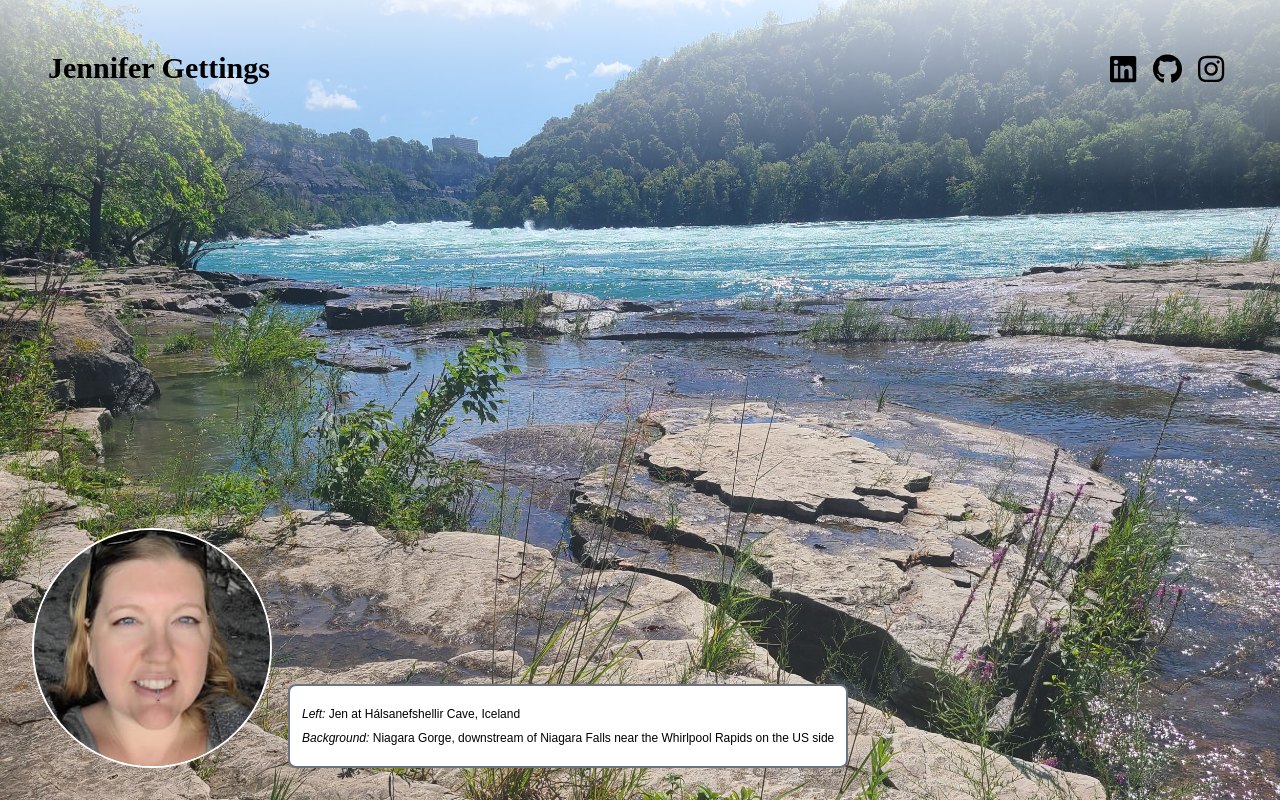
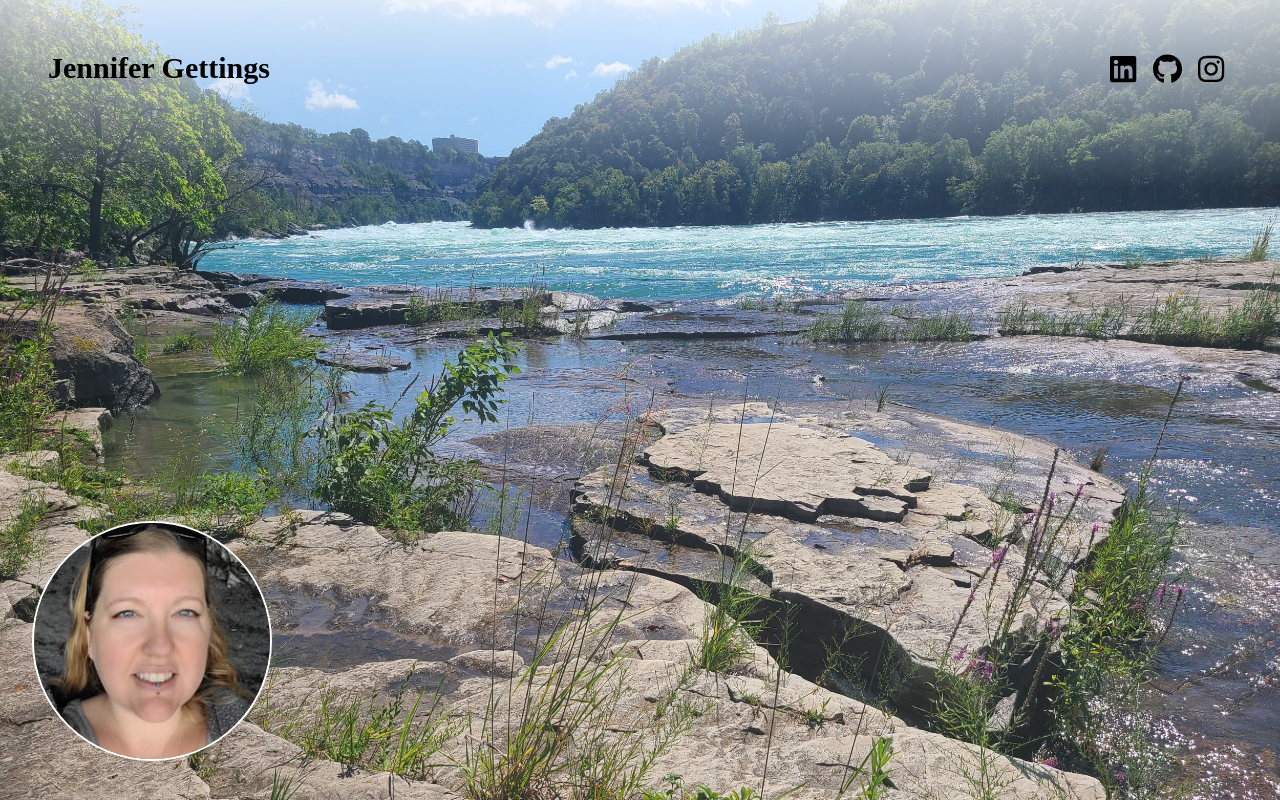
Before and after one commit to jgettings/htdocs, a React (Vite) app: page / in a window 1280 px wide. Built offline with nearby package versions, Linux system fonts and the light colour scheme; a web font is replaced by a local one.

Commit message:
Redo footer

```diff
--- a/package.json
+++ b/package.json
@@ -24,6 +24,7 @@
     "flowbite-react": "^0.10.1",
     "react": "^18.3.1",
     "react-dom": "^18.3.1",
+    "usehooks-ts": "^3.1.0",
     "vite": "^5.3.4"
   },
   "devDependencies": {
--- a/src/components/Footer.tsx
+++ b/src/components/Footer.tsx
@@ -1,35 +1,45 @@
-import { Avatar } from 'flowbite-react';
+import { Avatar, Popover } from 'flowbite-react';
+import { useMediaQuery } from 'usehooks-ts';
 import DescriptionBox from 'components/DescriptionBox';
-import FlyIn from 'components/FlyIn';
 
-const Footer: React.FC = () => (
+const Footer: React.FC = () => {
+  const isDesktop = useMediaQuery('(min-width: 768px)');
+
+  return (
     <footer className="p-8 text-center md:text-left">
-    <figure className="grid grid-flow-row justify-items-center gap-4 md:grid-cols-[auto_1fr] md:items-end md:justify-items-start">
+      <figure className="md:w-fit">
+        <Popover
+          placement={isDesktop ? 'right' : 'top'}
+          trigger="click"
+          arrow={false}
+          content={
+            <figcaption>
+              <DescriptionBox>
+                <p className="my-2 text-xs">
+                  {isDesktop ? 'Left: ' : 'Below: '}
+                  Jen at Hálsanefshellir Cave, Iceland
+                </p>
+                <p className="my-2 text-xs">
+                  <em>Background:</em> Niagara Gorge, downstream of Niagara
+                  Falls near the Whirlpool Rapids on the US side
+                </p>
+              </DescriptionBox>
+            </figcaption>
+          }
+        >
+          <button type="button" title="click for photo info">
             <Avatar
               tabIndex={0}
-        className="peer"
               img="images/avatar.jpg"
               rounded
               size="xl"
               alt="Jen - close up of face, in a cave on a black sand beach in Iceland"
             />
-      <FlyIn>
-        <figcaption>
-          <DescriptionBox>
-            <p className="my-2 text-xs">
-              <em className="hidden md:inline">Left: </em>
-              <em className="inline md:hidden">Above: </em>
-              Jen at Hálsanefshellir Cave, Iceland
-            </p>
-            <p className="my-2 text-xs">
-              <em>Background:</em> Niagara Gorge, downstream of Niagara Falls
-              near the Whirlpool Rapids on the US side
-            </p>
-          </DescriptionBox>
-        </figcaption>
-      </FlyIn>
+          </button>
+        </Popover>
       </figure>
     </footer>
   );
+};
 
 export default Footer;
--- a/src/flowbite-theme.ts
+++ b/src/flowbite-theme.ts
@@ -16,6 +16,9 @@ const theme: CustomFlowbiteTheme = {
       },
     },
   },
+  popover: {
+    base: 'absolute z-20 inline-block w-max max-w-[90vw] bg-white outline-none border border-gray-200 rounded-lg shadow-sm dark:border-gray-600 dark:bg-gray-800',
+  },
 };
 
 export default theme;
```
Also changed, not shown: 1 other file (tests, documents, lock files or other folders). Lines whose indentation alone changed are shown as unchanged.
